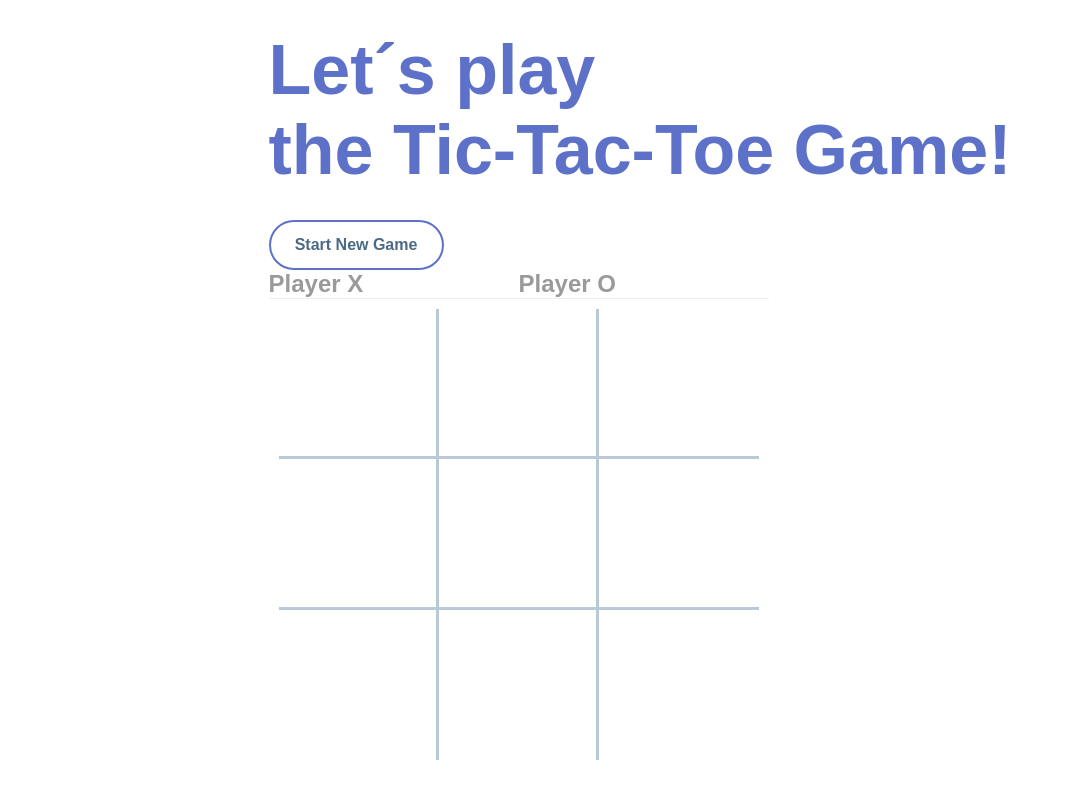
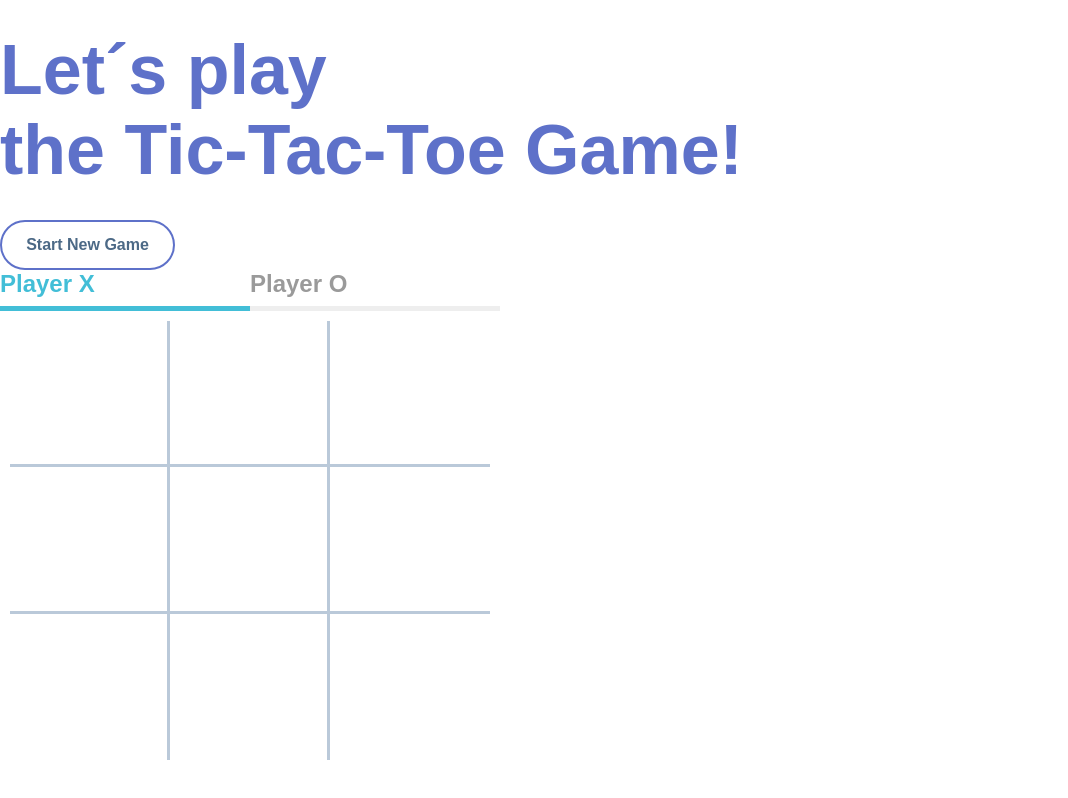
Before and after one commit to RichardTuharsky/tic-tac-toe, a plain HTML site: page index.html in a window 1280 px wide. Both pictures are taken after a click on the element "Start New Game". Shown: the whole page, without its empty margins (0-1068 px from the left). Drawn offline with Linux system fonts and the light colour scheme.

Commit message:
Tile Winners

```diff
--- a/css/style.css
+++ b/css/style.css
@@ -12,7 +12,7 @@ body {
   height: 800px;
   display: flex;
   align-items: center;
-  justify-content: center;
+  justify-content: space-between;
   margin: 0 auto;
 }
 
@@ -55,16 +55,26 @@ h1 {
   align-items: center;
 }
 
-.header .player-x {
+.header .player-X {
   flex: 1;
-  border-bottom: 1px solid #eee;
+  border-bottom: 5px solid #eee;
+  padding-bottom: 8px;
 }
 
-.header .player-o {
-  flex: 1;
-  border-bottom: 1px solid #eee;
+.player-X.active {
+  color: #42bed7;
+  border-color: #42bed7;
 }
 
+.header .player-O {
+  flex: 1;
+  border-bottom: 5px solid #eee;
+  padding-bottom: 8px;
+}
+.player-O.active {
+  color: #a1d1e4;
+  border-color: #a1d1e4;
+}
 .board {
   display: grid;
   grid-template-columns: repeat(3, 1fr);
@@ -94,3 +104,15 @@ h1 {
 .board-tile:hover {
   background: #eee;
 }
+
+.tile-x {
+  color: #42bed7;
+}
+
+.tile-o {
+  color: #a1d1e4;
+}
+
+.tile-winner span {
+  color: rgb(53, 211, 190);
+}
--- a/index.html
+++ b/index.html
@@ -24,10 +24,10 @@
             <div class="right">
                 <div class="game">
                     <div class="header">
-                        <div class="player-x">
+                        <div class="player-X">
                             <span>Player X</span>
                                 </div>
-                                    <div class="player-o">
+                                    <div class="player-O">
                                 <span>Player O</span>
                             </div>
                         </div>
--- a/js/Game.js
+++ b/js/Game.js
@@ -17,12 +17,18 @@ export default class Game {
 
 
     makeMove(i) {
+        // When someone find a winning combination
+        if(this.endOfGame()){
+            return;
+        }
+
         if(this.board[i]){   // This solved that you cannot click again on specific tile and change for O to X
             return;         //
         }
         this.board[i]= this.turn;
         let winningCombination = this.findWinningCombinations();
         console.log("this is the winner:", winningCombination)
+
     }
 
 
@@ -30,6 +36,7 @@ export default class Game {
     // The combinations [0,1,2] [3,4,5] [6,7,8] [0,3,6] [1,4,7] [2,5,8], two more
 
     findWinningCombinations(){
+
         const winningCombinations = [
             [0,1,2], // winning combination
             [3,4,5], // winning combination
@@ -50,6 +57,17 @@ export default class Game {
                  return combination;
            }
         }
+        return null;
+    }
 
+    // When someone find a winning combination, nobody can continue to play.
+            endOfGame(){
+                let winningCombination = this.findWinningCombinations();
+                if(winningCombination){
+                return true;
+            } else {
+                return false;
+            }
     }
+
 }
--- a/js/GameView.js
+++ b/js/GameView.js
@@ -2,19 +2,53 @@ export default class GameView {
 
 
     constructor() {
-        console.log("init game view");
+
     }
 
     updateBoard(game){
-        console.log(game.board);
-        console.log("This is a board within GameView")
-        console.log(game.board);
+        this.updateTurn(game);
+        const winningCombination = game.findWinningCombinations();
         for(let i = 0; i < game.board.length; i++){
             const tile = document.querySelector(`.board-tile[data-index='${i}']`);
-            console.log(tile);
-            tile.textContent = game.board[i];
+
+            // I need to fix here that when tile winner show up, the color last the same
+            tile.classList.remove("tile-winner")
+
+
+            // Ternary Shortcut
+
+            let tileType = game.board[i] == "X" ? "tile-x" : "tile-o";
+
+            tile.innerHTML = `<span class="${tileType}">${game.board[i] ? game.board[i] : ""}</span>`
+
+
+            // When winning combinations is there
+            if(winningCombination && winningCombination.includes(i)){
+                tile.classList.add("tile-winner");
+            }
 
         }
+
     }
 
+    // Function for seeing which player is on turn ( I need to target those players)
+    updateTurn(game){
+        let playerX = document.querySelector(".player-X")
+        let playerO = document.querySelector(".player-O");
+
+        // Removing active class after turn
+        playerX.classList.remove("active");
+        playerO.classList.remove("active");
+
+        // active class for playerx x only if im sure that is player x turn
+        if (game.turn == 'X'){
+            playerX.classList.add('active');
+        } else {
+            playerO.classList.add('active');
+        }
+
+
+    }
+
+
 }
--- a/js/main.js
+++ b/js/main.js
@@ -3,10 +3,15 @@ import GameView from "./GameView.js"
 
 let game = new Game();
 let gameView = new GameView();
-gameView.updateBoard(game);
+
+
+// Start a new game button functionality
+document.querySelector(".restart").addEventListener("click", () => {
+    onRestartClick();
+})
 
 // Here Im creating event listener and functionality
-let tiles = document.querySelectorAll(".board-tile"); // I selected all board tiles
+let tiles = document.querySelectorAll(".board-tile") // I selected all board tiles
 tiles.forEach((tile) => {
     tile.addEventListener("click", () => {
        onTileClick(tile.dataset.index);
@@ -24,5 +29,12 @@ function onTileClick(i){
     game.makeMove(i)
     gameView.updateBoard(game);
     game.nextTurn();
+}
 
+// Start a new game button functionality
+function onRestartClick() {
+    game = new Game();
+    gameView.updateBoard(game);
 }
+
+gameView.updateBoard(game);
```
